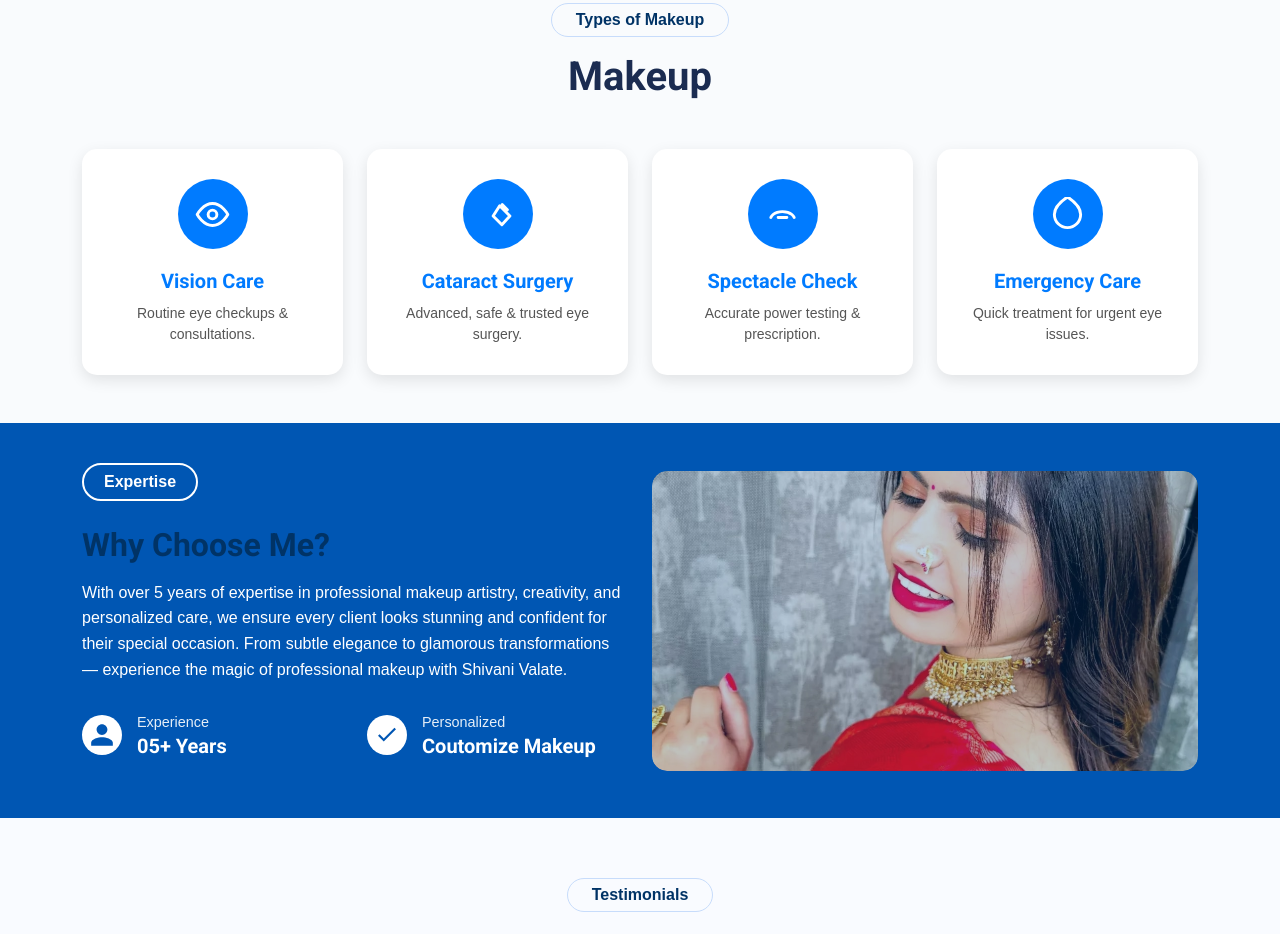
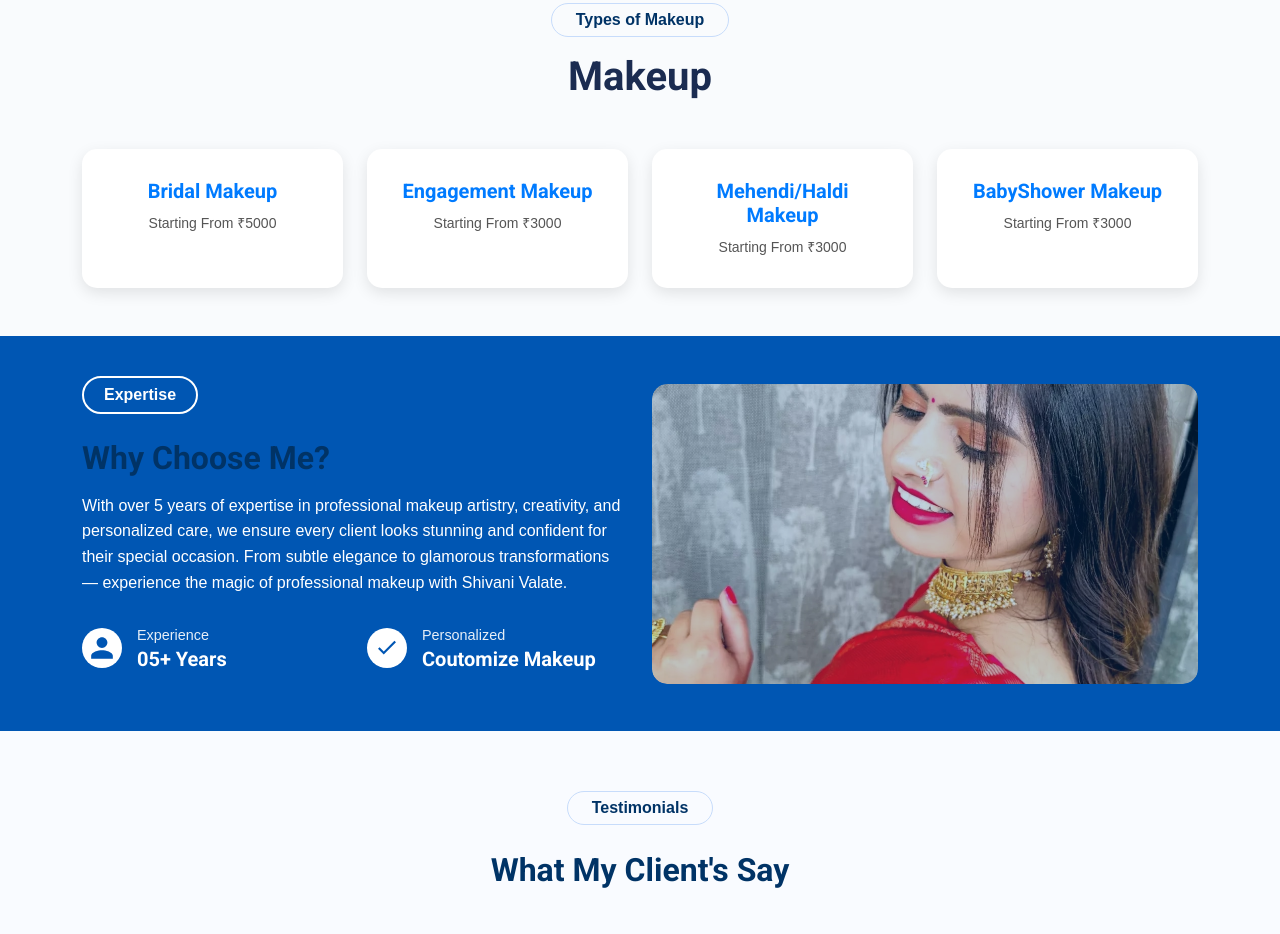
Before and after one commit to ideaclickspune/ShivaniValateMakeupArtist, a plain HTML site: page index.html in a window 1280 px wide. Shown: the part 2855-3789 px from the top of the page. Drawn offline with nearby package versions, Linux system fonts and the light colour scheme.

Commit message:
Added new images and updated index file

```diff
--- a/index.html
+++ b/index.html
@@ -119,14 +119,14 @@
       <figure class="item clinic">
         <a href="#img1" class="thumb">
           <img src="img/RMU.jpg" alt="Reception area">
-          <figcaption><strong>Reception Make up</strong><span>Name</span></figcaption>
+          <figcaption><strong>Engagement Make up</strong><span>Name</span></figcaption>
         </a>
       </figure>
 
       <figure class="item ot">
         <a href="#img2" class="thumb">
           <img src="img/HMU.JPG" alt="Operation theatre">
-          <figcaption><strong>Haldi Makeup</strong><span>Name</span></figcaption>
+          <figcaption><strong>Mehendi Makeup</strong><span>Name</span></figcaption>
         </a>
       </figure>
 
@@ -159,21 +159,21 @@
       </figure>
        <figure class="item events">
         <a href="#img4" class="thumb">
-          <img src="img/bsmu.jpg" alt="Community eye camp">
+          <img src="img/lhs.jpg" alt="Community eye camp">
           <figcaption><strong>BabyShower Makeup</strong><span>Name</span></figcaption>
         </a>
       </figure>
 
       <figure class="item clinic">
         <a href="#img5" class="thumb">
-          <img src="img/Rmua.JPG" alt="Doctor consultation">
+          <img src="img/hss.png" alt="Doctor consultation">
           <figcaption><strong>Reception Makeup</strong><span>name</span></figcaption>
         </a>
       </figure>
 
       <figure class="item equip">
         <a href="#img6" class="thumb">
-          <img src="img/BMU.jpg" alt="Phaco machine">
+          <img src="img/hsssl.jpg" alt="Phaco machine">
           <figcaption><strong> Bridal makeup</strong><span>Name</span></figcaption>
         </a>
       </figure>
@@ -287,57 +287,57 @@ Her goal is simple: <i>“To make every woman feel confident, radiant, and beaut
       <!-- Service 1 -->
       <div class="col-lg-3 col-md-6 wow fadeInUp" data-wow-delay="0.1s">
         <div class="service-item">
-          <div class="service-icon">
+          <!-- <div class="service-icon"> -->
             <!-- Eye Icon -->
-            <svg xmlns="http://www.w3.org/2000/svg" fill="none" viewBox="0 0 24 24" stroke="currentColor">
+            <!-- <svg xmlns="http://www.w3.org/2000/svg" fill="none" viewBox="0 0 24 24" stroke="currentColor">
               <path stroke-linecap="round" stroke-linejoin="round" stroke-width="2" d="M1.5 12s4-7.5 10.5-7.5S22.5 12 22.5 12s-4 7.5-10.5 7.5S1.5 12 1.5 12z" />
               <circle cx="12" cy="12" r="3" stroke="currentColor" stroke-width="2"/>
-            </svg>
-          </div>
-          <h4>Vision Care</h4>
-          <p>Routine eye checkups & consultations.</p>
+            </svg> -->
+          <!-- </div> -->
+          <h4>Bridal Makeup </h4>
+          <p>Starting From ₹5000</p>
         </div>
       </div>
 
       <!-- Service 2 -->
       <div class="col-lg-3 col-md-6 wow fadeInUp" data-wow-delay="0.3s">
         <div class="service-item">
-          <div class="service-icon">
+          <!-- <div class="service-icon"> -->
             <!-- Surgery Icon -->
-            <svg xmlns="http://www.w3.org/2000/svg" fill="none" viewBox="0 0 24 24" stroke="currentColor">
+            <!-- <svg xmlns="http://www.w3.org/2000/svg" fill="none" viewBox="0 0 24 24" stroke="currentColor">
               <path stroke-linecap="round" stroke-linejoin="round" stroke-width="2" d="M15.232 5.232l3.536 3.536M9 13l6 6L20.5 13 13.5 6 9 13z" />
             </svg>
-          </div>
-          <h4>Cataract Surgery</h4>
-          <p>Advanced, safe & trusted eye surgery.</p>
+          </div> -->
+          <h4>Engagement Makeup</h4>
+            <p>Starting From ₹3000</p>
         </div>
       </div>
 
       <!-- Service 3 -->
       <div class="col-lg-3 col-md-6 wow fadeInUp" data-wow-delay="0.5s">
         <div class="service-item">
-          <div class="service-icon">
+          <!-- <div class="service-icon"> -->
             <!-- Glasses Icon -->
-            <svg xmlns="http://www.w3.org/2000/svg" fill="none" viewBox="0 0 24 24" stroke="currentColor">
+            <!-- <svg xmlns="http://www.w3.org/2000/svg" fill="none" viewBox="0 0 24 24" stroke="currentColor">
               <path stroke-linecap="round" stroke-linejoin="round" stroke-width="2" d="M4 14s1.5-4 8-4 8 4 8 4M4 14h0M20 14h0M9 14h6" />
             </svg>
-          </div>
-          <h4>Spectacle Check</h4>
-          <p>Accurate power testing & prescription.</p>
+          </div> -->
+          <h4>Mehendi/Haldi Makeup</h4>
+            <p>Starting From ₹3000</p>
         </div>
       </div>
 
       <!-- Service 4 -->
       <div class="col-lg-3 col-md-6 wow fadeInUp" data-wow-delay="0.7s">
         <div class="service-item">
-          <div class="service-icon">
+          <!-- <div class="service-icon"> -->
             <!-- Heart + Eye Care Icon -->
-            <svg xmlns="http://www.w3.org/2000/svg" fill="none" viewBox="0 0 24 24" stroke="currentColor">
+            <!-- <svg xmlns="http://www.w3.org/2000/svg" fill="none" viewBox="0 0 24 24" stroke="currentColor">
               <path stroke-linecap="round" stroke-linejoin="round" stroke-width="2" d="M12 21c-4.97 0-9-4.03-9-9 0-3.25 2.45-7.75 9-12 6.55 4.25 9 8.75 9 12 0 4.97-4.03 9-9 9z" />
             </svg>
-          </div>
-          <h4>Emergency Care</h4>
-          <p>Quick treatment for urgent eye issues.</p>
+          </div> -->
+          <h4>BabyShower Makeup</h4>
+            <p>Starting From ₹3000</p>
         </div>
       </div>
 
```
Also changed, not shown: img/hs.jpg (added), img/hss.png (added), 2 other files.
